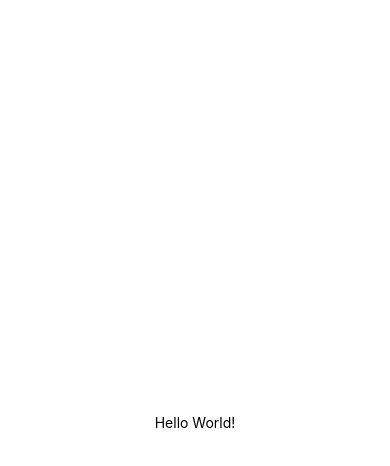
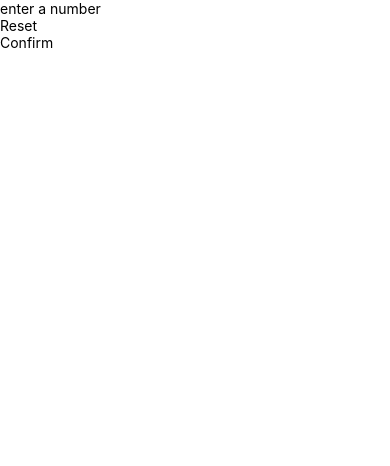
Before and after one commit to Opeyemi-Omotayo/Guess-Number-Game, a React Native app: screen / in a window 390 px wide. Shown: the top 466 px of the page. Built offline with nearby package versions, Linux system fonts and the light colour scheme.

Commit message:
creating custom buttons

```diff
--- a/App.js
+++ b/App.js
@@ -1,20 +1,16 @@
 import { StatusBar } from 'expo-status-bar';
 import { StyleSheet, Text, View } from 'react-native';
+import StartGameScreen from './screens/StartGameScreen';
 
 export default function App() {
   return (
-    <View style={styles.container}>
-      <Text>Hello World!</Text>
+    <View>
       <StatusBar style="auto" />
+      <StartGameScreen />
     </View>
   );
 }
 
 const styles = StyleSheet.create({
-  container: {
-    flex: 1,
-    backgroundColor: '#fff',
-    alignItems: 'center',
-    justifyContent: 'center',
-  },
+
 });
--- /dev/null
+++ b/components/micro/Button.js
@@ -0,0 +1,11 @@
+import { View, Text } from "react-native";
+
+const Button = ({children}) => {
+  return (
+   <View>
+    <Text>{children}</Text>
+   </View>
+  )
+}
+
+export default Button;
--- a/screens/StartGameScreen.js
+++ b/screens/StartGameScreen.js
@@ -1,9 +1,13 @@
 import { View, TextInput } from "react-native";
+import Button from "../components/micro/Button";
 
 const StartGameScreen = () => {
   return (
     <View>
       <TextInput placeholder="enter a number" />
+      <Button>Reset</Button>
+      <Button>Confirm</Button>
+
     </View>
   );
 };
```
